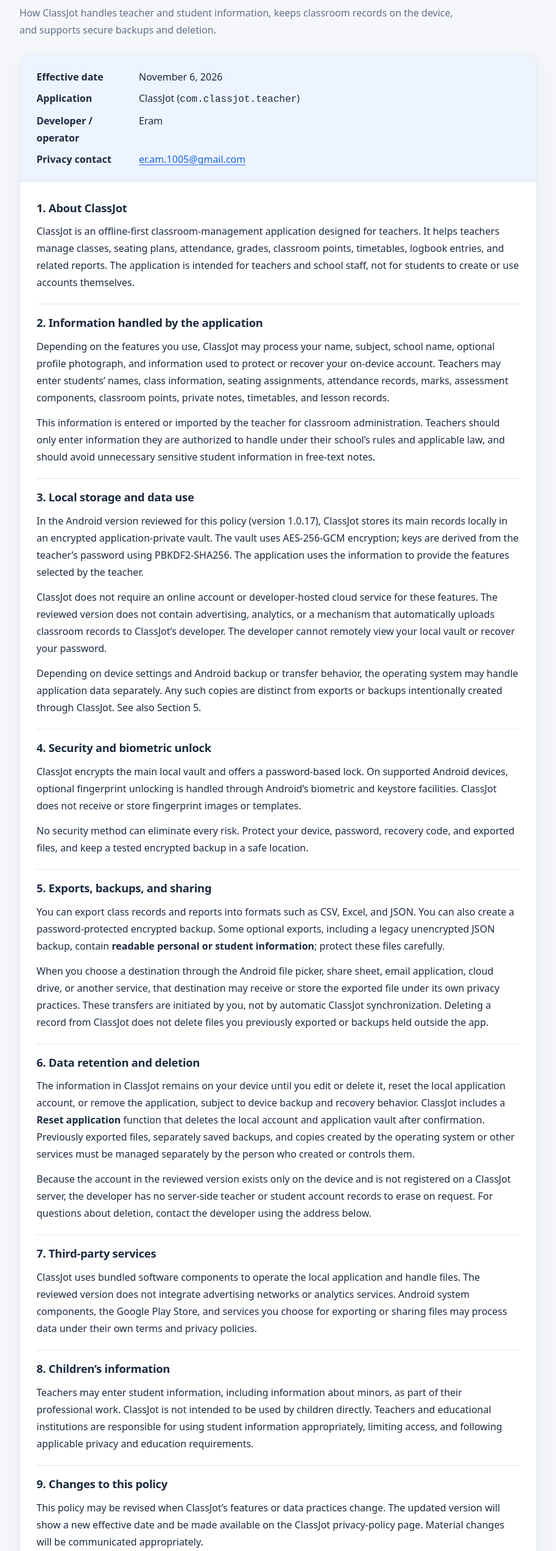
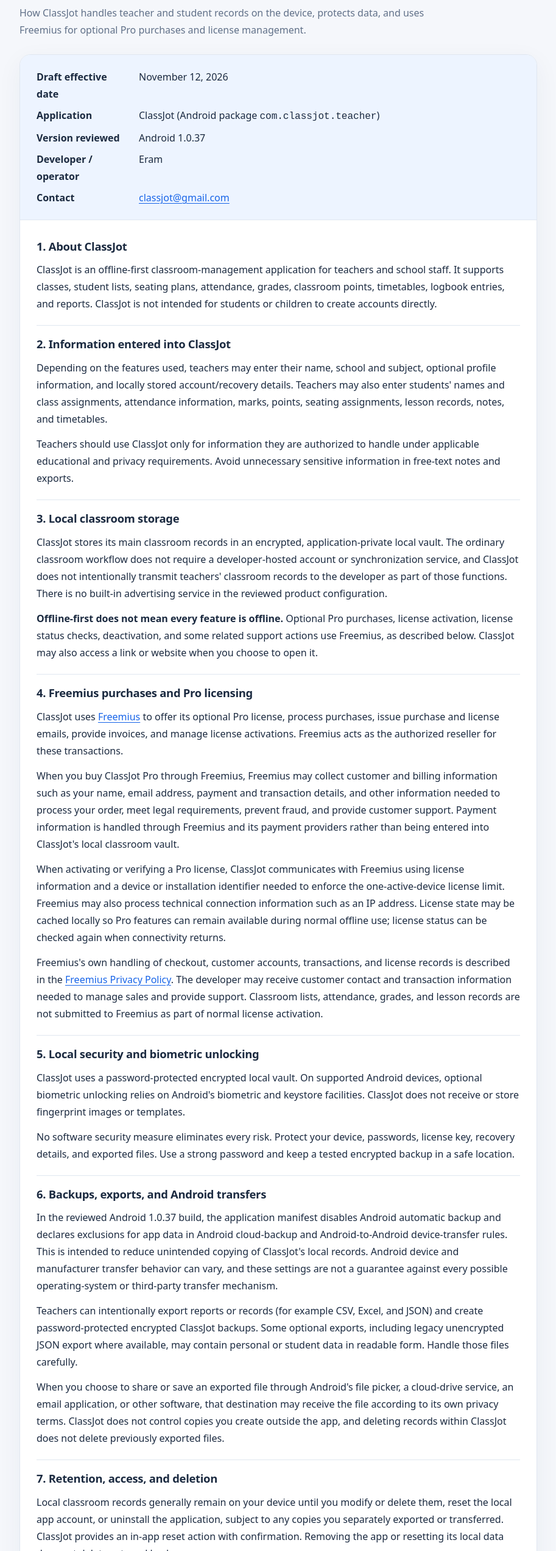
Before and after one commit to Eram1005/classjot-privacy-policy, a plain HTML site: page index.html in a window 1280 px wide. Shown: the part 197-2740 px from the top of the page at 61% size, without its empty margins (183-1096 px from the left). Drawn offline with Linux system fonts and the light colour scheme.

Commit message:
index.html

```diff
--- a/index.html
+++ b/index.html
@@ -4,176 +4,102 @@
   <meta charset="utf-8">
   <meta name="viewport" content="width=device-width, initial-scale=1">
   <meta name="color-scheme" content="light dark">
-  <meta name="description" content="ClassJot Privacy Policy — information about local storage, teacher and student records, security, backups, and data deletion.">
+  <meta name="description" content="ClassJot privacy policy for offline classroom management, data security, manual backups, and Freemius purchases and licensing.">
   <title>Privacy Policy | ClassJot</title>
   <style>
-    :root {
-      color-scheme: light dark;
-      --page: #f5f7fb;
-      --surface: #ffffff;
-      --text: #1b2a40;
-      --muted: #607088;
-      --accent: #1764e8;
-      --accent-pale: #edf4ff;
-      --border: #e0e7f0;
-      --shadow: 0 12px 42px rgba(26, 52, 90, .055);
-    }
-    *, *::before, *::after { box-sizing: border-box; }
-    html { scroll-behavior: smooth; }
-    body {
-      margin: 0;
-      background: var(--page);
-      color: var(--text);
-      font: 16px/1.75 system-ui, -apple-system, BlinkMacSystemFont, "Segoe UI", sans-serif;
-      -webkit-font-smoothing: antialiased;
-    }
-    .container { width: min(100% - 36px, 850px); margin: 0 auto; }
-    .topbar { background: var(--surface); border-bottom: 1px solid var(--border); }
-    .topbar-inner { display: flex; align-items: center; min-height: 67px; gap: 12px; }
-    .brand-icon {
-      display: inline-grid; place-items: center;
-      width: 38px; height: 38px; border-radius: 11px;
-      background: var(--accent); color: #fff; font-size: 17px;
-      font-weight: 800; letter-spacing: -.08em;
-    }
-    .brand { font-weight: 750; font-size: 1.1rem; letter-spacing: -.025em; }
-    main { padding: 38px 0 56px; }
-    .eyebrow { color: var(--accent); font-size: .78rem; font-weight: 750; letter-spacing: .09em; text-transform: uppercase; }
-    h1 { font-size: clamp(2rem, 5vw, 2.9rem); line-height: 1.16; margin: 9px 0 13px; letter-spacing: -.045em; }
-    .intro { margin: 0 0 26px; color: var(--muted); max-width: 730px; font-size: 1rem; }
-    .paper { background: var(--surface); border: 1px solid var(--border); border-radius: 18px; box-shadow: var(--shadow); overflow: hidden; }
-    .meta { padding: 22px 27px; background: var(--accent-pale); border-bottom: 1px solid var(--border); }
-    .meta dl { display: grid; grid-template-columns: 150px minmax(0, 1fr); gap: 7px 18px; margin: 0; }
-    dt { font-weight: 700; }
-    dd { margin: 0; min-width: 0; overflow-wrap: anywhere; }
-    .content { padding: 13px 27px 30px; }
-    section { padding-top: 17px; scroll-margin-top: 20px; }
-    section + section { border-top: 1px solid var(--border); margin-top: 21px; }
-    h2 { font-size: 1.15rem; line-height: 1.4; margin: 0 0 12px; letter-spacing: -.015em; }
-    p { margin: 0 0 13px; }
-    p:last-child { margin-bottom: 0; }
-    a { color: var(--accent); text-decoration-thickness: 1px; text-underline-offset: 3px; overflow-wrap: anywhere; }
-    a:hover { text-decoration-thickness: 2px; }
-    a:focus-visible { outline: 3px solid var(--accent); outline-offset: 4px; border-radius: 2px; }
-    .contact-grid { display: grid; grid-template-columns: 120px minmax(0, 1fr); gap: 6px 15px; }
-    .contact-grid div:nth-child(odd) { font-weight: 700; }
-    .footer { color: var(--muted); font-size: .83rem; text-align: center; padding: 22px 0 35px; }
-    @media (max-width: 600px) {
-      .container { width: min(100% - 26px, 850px); }
-      main { padding: 26px 0 37px; }
-      .meta { padding: 18px; }
-      .meta dl { grid-template-columns: 1fr; gap: 1px; }
-      .meta dd:not(:last-child) { margin-bottom: 10px; }
-      .content { padding: 10px 19px 26px; }
-      section + section { margin-top: 19px; }
-      .contact-grid { grid-template-columns: 1fr; gap: 1px; }
-      .contact-grid div:nth-child(even) { margin-bottom: 11px; }
-    }
-    @media (prefers-color-scheme: dark) {
-      :root {
-        --page: #101823;
-        --surface: #192534;
-        --text: #edf3fc;
-        --muted: #b5c2d4;
-        --accent: #8db9ff;
-        --accent-pale: #1e3450;
-        --border: #36475d;
-        --shadow: none;
-      }
-      .brand-icon { background: #1764e8; }
-    }
-    @media print {
-      :root { --page: #fff; --surface: #fff; --text: #111; --muted: #444; --border: #ddd; --accent: #1754a8; --accent-pale: #f1f4f8; }
-      body { font-size: 11pt; }
-      .paper { box-shadow: none; border: 0; }
-      main { padding: 20px 0; }
-      .content, .meta { padding-left: 0; padding-right: 0; }
-      section { break-inside: avoid-page; }
-    }
-  .brand-icon svg {display:block;width:38px;height:38px;}
+    :root { color-scheme:light dark; --page:#f5f7fb; --surface:#fff; --text:#1b2a40; --muted:#607088; --accent:#1764e8; --accent-pale:#edf4ff; --border:#e0e7f0; --shadow:0 12px 42px rgba(26,52,90,.055); }
+    *,*::before,*::after { box-sizing:border-box; }
+    html { scroll-behavior:smooth; }
+    body { margin:0; background:var(--page); color:var(--text); font:16px/1.75 system-ui,-apple-system,BlinkMacSystemFont,"Segoe UI",sans-serif; -webkit-font-smoothing:antialiased; }
+    .container { width:min(100% - 36px,850px); margin:0 auto; }
+    .topbar { background:var(--surface); border-bottom:1px solid var(--border); }
+    .topbar-inner { display:flex; align-items:center; min-height:67px; gap:12px; }
+    .brand-icon { display:inline-grid; place-items:center; width:38px; height:38px; border-radius:11px; }
+    .brand-icon svg { display:block; width:38px; height:38px; }
+    .brand { font-weight:750; font-size:1.1rem; letter-spacing:-.025em; }
+    main { padding:38px 0 56px; }
+    .eyebrow { color:var(--accent); font-size:.78rem; font-weight:750; letter-spacing:.09em; text-transform:uppercase; }
+    h1 { font-size:clamp(2rem,5vw,2.9rem); line-height:1.16; margin:9px 0 13px; letter-spacing:-.045em; }
+    .intro { margin:0 0 26px; color:var(--muted); max-width:730px; font-size:1rem; }
+    .paper { background:var(--surface); border:1px solid var(--border); border-radius:18px; box-shadow:var(--shadow); overflow:hidden; }
+    .meta { padding:22px 27px; background:var(--accent-pale); border-bottom:1px solid var(--border); }
+    .meta dl { display:grid; grid-template-columns:150px minmax(0,1fr); gap:7px 18px; margin:0; }
+    dt { font-weight:700; } dd { margin:0; min-width:0; overflow-wrap:anywhere; }
+    .content { padding:13px 27px 30px; }
+    section { padding-top:17px; scroll-margin-top:20px; }
+    section + section { border-top:1px solid var(--border); margin-top:21px; }
+    h2 { font-size:1.15rem; line-height:1.4; margin:0 0 12px; letter-spacing:-.015em; }
+    p { margin:0 0 13px; } p:last-child { margin-bottom:0; }
+    a { color:var(--accent); text-decoration-thickness:1px; text-underline-offset:3px; overflow-wrap:anywhere; }
+    a:hover { text-decoration-thickness:2px; }
+    a:focus-visible { outline:3px solid var(--accent); outline-offset:4px; border-radius:2px; }
+    .contact-grid { display:grid; grid-template-columns:120px minmax(0,1fr); gap:6px 15px; }
+    .contact-grid div:nth-child(odd) { font-weight:700; }
+    .footer { color:var(--muted); font-size:.83rem; text-align:center; padding:22px 0 35px; }
+    @media (max-width:600px) { .container { width:min(100% - 26px,850px); } main { padding:26px 0 37px; } .meta { padding:18px; } .meta dl { grid-template-columns:1fr; gap:1px; } .meta dd:not(:last-child) { margin-bottom:10px; } .content { padding:10px 19px 26px; } section + section { margin-top:19px; } .contact-grid { grid-template-columns:1fr; gap:1px; } .contact-grid div:nth-child(even) { margin-bottom:11px; } }
+    @media (prefers-color-scheme:dark) { :root { --page:#101823; --surface:#192534; --text:#edf3fc; --muted:#b5c2d4; --accent:#8db9ff; --accent-pale:#1e3450; --border:#36475d; --shadow:none; } }
+    @media print { :root { --page:#fff; --surface:#fff; --text:#111; --muted:#444; --border:#ddd; --accent:#1754a8; --accent-pale:#f1f4f8; } body { font-size:11pt; } .paper { box-shadow:none; border:0; } main { padding:20px 0; } .content,.meta { padding-left:0; padding-right:0; } section { break-inside:avoid-page; } }
   </style>
 </head>
 <body>
-  <header class="topbar">
-    <div class="container topbar-inner" aria-label="ClassJot">
-      <span class="brand-icon" aria-hidden="true" style="background:transparent"><svg xmlns="http://www.w3.org/2000/svg" viewBox="0 0 500 500" width="38" height="38" aria-hidden="true" focusable="false"><path d="M320 104H205C99 104 20 184 20 281C20 381 103 461 207 461H221C238 421 260 392 295 370H205C153 370 112 330 112 280C112 231 152 196 204 196H288C306 196 320 182 320 164Z" fill="#1764E8"/><circle cx="416" cy="75" r="56" fill="#1764E8"/><path d="M381 146H447C459 146 467 155 467 168V325C467 402 405 461 330 461H232C249 415 278 389 317 380C359 375 381 352 381 310Z" fill="#28313D"/></svg></span>
+<header class="topbar"><div class="container topbar-inner" aria-label="ClassJot">
+  <span class="brand-icon" aria-hidden="true"><svg xmlns="http://www.w3.org/2000/svg" viewBox="0 0 500 500" aria-hidden="true" focusable="false"><path d="M320 104H205C99 104 20 184 20 281C20 381 103 461 207 461H221C238 421 260 392 295 370H205C153 370 112 330 112 280C112 231 152 196 204 196H288C306 196 320 182 320 164Z" fill="#1764E8"/><circle cx="416" cy="75" r="56" fill="#1764E8"/><path d="M381 146H447C459 146 467 155 467 168V325C467 402 405 461 330 461H232C249 415 278 389 317 380C359 375 381 352 381 310Z" fill="#28313D"/></svg></span>
   <span class="brand">ClassJot</span>
-    </div>
-  </header>
-
+</div></header>
 <main class="container">
   <div class="eyebrow">Privacy &amp; data protection</div>
   <h1 id="policy-title">Privacy Policy</h1>
-    <p class="intro">How ClassJot handles teacher and student information, keeps classroom records on the device, and supports secure backups and deletion.</p>
-
+  <p class="intro">How ClassJot handles teacher and student records on the device, protects data, and uses Freemius for optional Pro purchases and license management.</p>
   <article class="paper" aria-labelledby="policy-title">
-      <div class="meta">
-        <dl>
-          <dt>Effective date</dt><dd><time datetime="2026-11-06">November 6, 2026</time></dd>
-          <dt>Application</dt><dd>ClassJot (<code>com.classjot.teacher</code>)</dd>
+    <div class="meta"><dl>
+      <dt>Draft effective date</dt><dd><time datetime="2026-11-12">November 12, 2026</time></dd>
+      <dt>Application</dt><dd>ClassJot (Android package <code>com.classjot.teacher</code>)</dd>
+      <dt>Version reviewed</dt><dd>Android 1.0.37</dd>
       <dt>Developer / operator</dt><dd>Eram</dd>
-          <dt>Privacy contact</dt><dd><a href="mailto:er.am.1005@gmail.com">er.am.1005@gmail.com</a></dd>
-        </dl>
-      </div>
-
+      <dt>Contact</dt><dd><a href="mailto:classjot@gmail.com">classjot@gmail.com</a></dd>
+    </dl></div>
     <div class="content">
-        <section aria-labelledby="about">
-          <h2 id="about">1. About ClassJot</h2>
-          <p>ClassJot is an offline-first classroom-management application designed for teachers. It helps teachers manage classes, seating plans, attendance, grades, classroom points, timetables, logbook entries, and related reports. The application is intended for teachers and school staff, not for students to create or use accounts themselves.</p>
+      <section aria-labelledby="about"><h2 id="about">1. About ClassJot</h2>
+        <p>ClassJot is an offline-first classroom-management application for teachers and school staff. It supports classes, student lists, seating plans, attendance, grades, classroom points, timetables, logbook entries, and reports. ClassJot is not intended for students or children to create accounts directly.</p>
       </section>
-
-        <section aria-labelledby="information">
-          <h2 id="information">2. Information handled by the application</h2>
-          <p>Depending on the features you use, ClassJot may process your name, subject, school name, optional profile photograph, and information used to protect or recover your on-device account. Teachers may enter students’ names, class information, seating assignments, attendance records, marks, assessment components, classroom points, private notes, timetables, and lesson records.</p>
-          <p>This information is entered or imported by the teacher for classroom administration. Teachers should only enter information they are authorized to handle under their school’s rules and applicable law, and should avoid unnecessary sensitive student information in free-text notes.</p>
+      <section aria-labelledby="info"><h2 id="info">2. Information entered into ClassJot</h2>
+        <p>Depending on the features used, teachers may enter their name, school and subject, optional profile information, and locally stored account/recovery details. Teachers may also enter students' names and class assignments, attendance information, marks, points, seating assignments, lesson records, notes, and timetables.</p>
+        <p>Teachers should use ClassJot only for information they are authorized to handle under applicable educational and privacy requirements. Avoid unnecessary sensitive information in free-text notes and exports.</p>
       </section>
-
-        <section aria-labelledby="storage">
-          <h2 id="storage">3. Local storage and data use</h2>
-          <p>In the Android version reviewed for this policy (version 1.0.17), ClassJot stores its main records locally in an encrypted application-private vault. The vault uses AES-256-GCM encryption; keys are derived from the teacher’s password using PBKDF2-SHA256. The application uses the information to provide the features selected by the teacher.</p>
-          <p>ClassJot does not require an online account or developer-hosted cloud service for these features. The reviewed version does not contain advertising, analytics, or a mechanism that automatically uploads classroom records to ClassJot’s developer. The developer cannot remotely view your local vault or recover your password.</p>
-          <p>Depending on device settings and Android backup or transfer behavior, the operating system may handle application data separately. Any such copies are distinct from exports or backups intentionally created through ClassJot. See also Section 5.</p>
+      <section aria-labelledby="local"><h2 id="local">3. Local classroom storage</h2>
+        <p>ClassJot stores its main classroom records in an encrypted, application-private local vault. The ordinary classroom workflow does not require a developer-hosted account or synchronization service, and ClassJot does not intentionally transmit teachers' classroom records to the developer as part of those functions. There is no built-in advertising service in the reviewed product configuration.</p>
+        <p><strong>Offline-first does not mean every feature is offline.</strong> Optional Pro purchases, license activation, license status checks, deactivation, and some related support actions use Freemius, as described below. ClassJot may also access a link or website when you choose to open it.</p>
       </section>
-
-        <section aria-labelledby="security">
-          <h2 id="security">4. Security and biometric unlock</h2>
-          <p>ClassJot encrypts the main local vault and offers a password-based lock. On supported Android devices, optional fingerprint unlocking is handled through Android’s biometric and keystore facilities. ClassJot does not receive or store fingerprint images or templates.</p>
-          <p>No security method can eliminate every risk. Protect your device, password, recovery code, and exported files, and keep a tested encrypted backup in a safe location.</p>
+      <section aria-labelledby="licenses"><h2 id="licenses">4. Freemius purchases and Pro licensing</h2>
+        <p>ClassJot uses <a href="https://freemius.com/" target="_blank" rel="noopener noreferrer">Freemius</a> to offer its optional Pro license, process purchases, issue purchase and license emails, provide invoices, and manage license activations. Freemius acts as the authorized reseller for these transactions.</p>
+        <p>When you buy ClassJot Pro through Freemius, Freemius may collect customer and billing information such as your name, email address, payment and transaction details, and other information needed to process your order, meet legal requirements, prevent fraud, and provide customer support. Payment information is handled through Freemius and its payment providers rather than being entered into ClassJot's local classroom vault.</p>
+        <p>When activating or verifying a Pro license, ClassJot communicates with Freemius using license information and a device or installation identifier needed to enforce the one-active-device license limit. Freemius may also process technical connection information such as an IP address. License state may be cached locally so Pro features can remain available during normal offline use; license status can be checked again when connectivity returns.</p>
+        <p>Freemius's own handling of checkout, customer accounts, transactions, and license records is described in the <a href="https://freemius.com/privacy/" target="_blank" rel="noopener noreferrer">Freemius Privacy Policy</a>. The developer may receive customer contact and transaction information needed to manage sales and provide support. Classroom lists, attendance, grades, and lesson records are not submitted to Freemius as part of normal license activation.</p>
       </section>
-
-        <section aria-labelledby="exports">
-          <h2 id="exports">5. Exports, backups, and sharing</h2>
-          <p>You can export class records and reports into formats such as CSV, Excel, and JSON. You can also create a password-protected encrypted backup. Some optional exports, including a legacy unencrypted JSON backup, contain <strong>readable personal or student information</strong>; protect these files carefully.</p>
-          <p>When you choose a destination through the Android file picker, share sheet, email application, cloud drive, or another service, that destination may receive or store the exported file under its own privacy practices. These transfers are initiated by you, not by automatic ClassJot synchronization. Deleting a record from ClassJot does not delete files you previously exported or backups held outside the app.</p>
+      <section aria-labelledby="security"><h2 id="security">5. Local security and biometric unlocking</h2>
+        <p>ClassJot uses a password-protected encrypted local vault. On supported Android devices, optional biometric unlocking relies on Android's biometric and keystore facilities. ClassJot does not receive or store fingerprint images or templates.</p>
+        <p>No software security measure eliminates every risk. Protect your device, passwords, license key, recovery details, and exported files. Use a strong password and keep a tested encrypted backup in a safe location.</p>
       </section>
-
-        <section aria-labelledby="retention">
-          <h2 id="retention">6. Data retention and deletion</h2>
-          <p>The information in ClassJot remains on your device until you edit or delete it, reset the local application account, or remove the application, subject to device backup and recovery behavior. ClassJot includes a <strong>Reset application</strong> function that deletes the local account and application vault after confirmation. Previously exported files, separately saved backups, and copies created by the operating system or other services must be managed separately by the person who created or controls them.</p>
-          <p>Because the account in the reviewed version exists only on the device and is not registered on a ClassJot server, the developer has no server-side teacher or student account records to erase on request. For questions about deletion, contact the developer using the address below.</p>
+      <section aria-labelledby="backups"><h2 id="backups">6. Backups, exports, and Android transfers</h2>
+        <p>In the reviewed Android 1.0.37 build, the application manifest disables Android automatic backup and declares exclusions for app data in Android cloud-backup and Android-to-Android device-transfer rules. This is intended to reduce unintended copying of ClassJot's local records. Android device and manufacturer transfer behavior can vary, and these settings are not a guarantee against every possible operating-system or third-party transfer mechanism.</p>
+        <p>Teachers can intentionally export reports or records (for example CSV, Excel, and JSON) and create password-protected encrypted ClassJot backups. Some optional exports, including legacy unencrypted JSON export where available, may contain personal or student data in readable form. Handle those files carefully.</p>
+        <p>When you choose to share or save an exported file through Android's file picker, a cloud-drive service, an email application, or other software, that destination may receive the file according to its own privacy terms. ClassJot does not control copies you create outside the app, and deleting records within ClassJot does not delete previously exported files.</p>
       </section>
-
-        <section aria-labelledby="third-party">
-          <h2 id="third-party">7. Third-party services</h2>
-          <p>ClassJot uses bundled software components to operate the local application and handle files. The reviewed version does not integrate advertising networks or analytics services. Android system components, the Google Play Store, and services you choose for exporting or sharing files may process data under their own terms and privacy policies.</p>
+      <section aria-labelledby="retention"><h2 id="retention">7. Retention, access, and deletion</h2>
+        <p>Local classroom records generally remain on your device until you modify or delete them, reset the local app account, or uninstall the application, subject to any copies you separately exported or transferred. ClassJot provides an in-app reset action with confirmation. Removing the app or resetting its local data does not delete external backups.</p>
+        <p>Freemius purchase and licensing records are separate from ClassJot's local classroom vault and may be retained by Freemius to operate the license service, handle legal obligations, or provide receipts and support. To ask about ClassJot support or privacy, contact the address below. For records controlled by Freemius, consult its privacy policy and customer support procedures.</p>
       </section>
-
-        <section aria-labelledby="children">
-          <h2 id="children">8. Children’s information</h2>
-          <p>Teachers may enter student information, including information about minors, as part of their professional work. ClassJot is not intended to be used by children directly. Teachers and educational institutions are responsible for using student information appropriately, limiting access, and following applicable privacy and education requirements.</p>
+      <section aria-labelledby="third"><h2 id="third">8. Third-party services</h2>
+        <p>ClassJot uses Android system components, including device biometrics where enabled. Freemius is used for optional paid licensing. Export destinations and applications you voluntarily choose may process files under their own policies. The reviewed product configuration does not intentionally include third-party advertising networks or classroom analytics services.</p>
       </section>
-
-        <section aria-labelledby="changes">
-          <h2 id="changes">9. Changes to this policy</h2>
-          <p>This policy may be revised when ClassJot’s features or data practices change. The updated version will show a new effective date and be made available on the ClassJot privacy-policy page. Material changes will be communicated appropriately.</p>
+      <section aria-labelledby="children"><h2 id="children">9. Students and children's information</h2>
+        <p>Teachers may record information about students, including minors, for classroom administration. ClassJot is not intended for students to register for or use independently. Teachers and educational institutions are responsible for obtaining any necessary authority, protecting student information, and complying with applicable education and privacy requirements.</p>
       </section>
-
-        <section aria-labelledby="contact">
-          <h2 id="contact">10. Contact</h2>
-          <div class="contact-grid">
-            <div>Developer</div><div>Eram</div>
-            <div>Privacy email</div><div><a href="mailto:er.am.1005@gmail.com">er.am.1005@gmail.com</a></div>
-          </div>
+      <section aria-labelledby="changes"><h2 id="changes">10. Changes to this policy</h2>
+        <p>This policy may be updated when ClassJot's features, data practices, or third-party service relationships change. The current version will be published on the ClassJot privacy-policy page with an updated effective date. Material changes will be communicated where appropriate.</p>
+      </section>
+      <section aria-labelledby="contact"><h2 id="contact">11. Contact</h2>
+        <div class="contact-grid"><div>Developer</div><div>Eram</div><div>Privacy and support</div><div><a href="mailto:classjot@gmail.com">classjot@gmail.com</a></div></div>
       </section>
     </div>
   </article>
```
Lines whose indentation alone changed are shown as unchanged.
